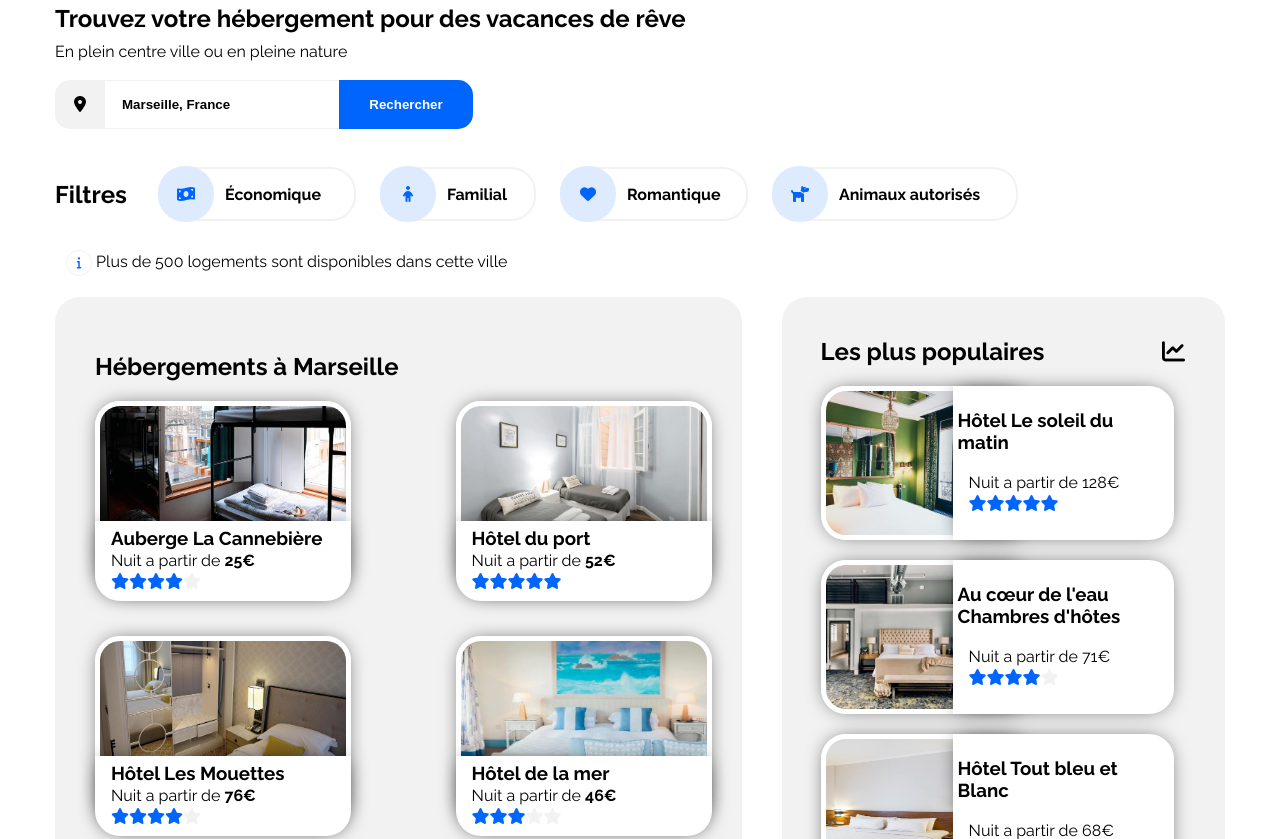
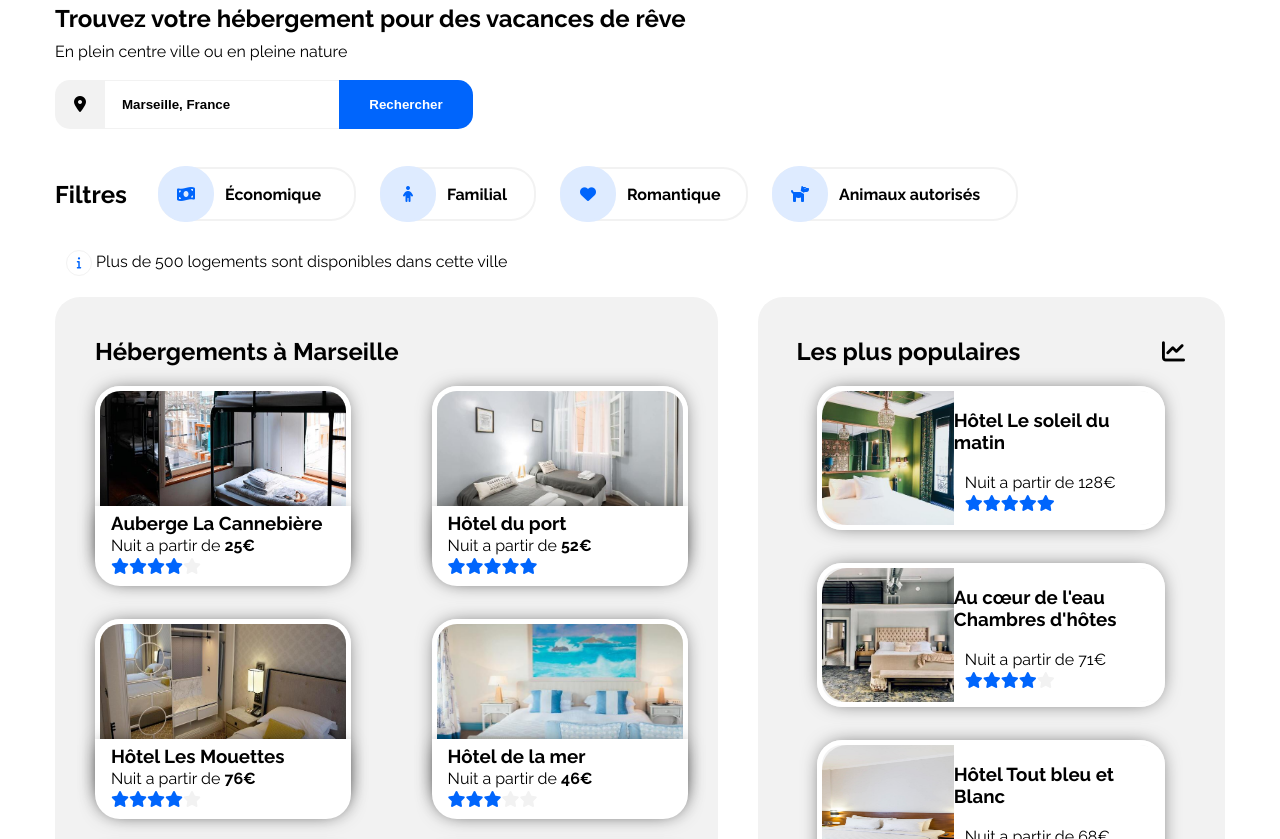
Before and after one commit to Shigni/Reservia, a plain HTML site: page index.html in a window 1280 px wide. Shown: the part 113-952 px from the top of the page. Drawn offline with Linux system fonts and the light colour scheme.

Commit message:
Responsive large box

```diff
--- a/styles.css
+++ b/styles.css
@@ -214,8 +214,12 @@ div.pet a, div.roman a, div.fami a, div.eco a{
 
 /* CARDS */
 
+.test {
+    display: inline-flex;
+}
+
 #hebergements {
-    padding-top: 35px;
+    padding-top: 20px;
     padding-bottom: 40px;
     padding-left: 40px;
     padding-right: 40px;
@@ -237,7 +241,7 @@ div.pet a, div.roman a, div.fami a, div.eco a{
     position: relative;
     height: 180px;
     width: 246px;
-    margin-bottom: 55px;
+    margin-bottom: 53px;
 
 }
 
@@ -335,56 +339,54 @@ div.pet a, div.roman a, div.fami a, div.eco a{
     margin-left: 40px;
     display: flex;
     flex-direction: column;
-}
-
-.test {
-    display: inline-flex;
+    padding-right: 40px;
 }
 
 .ca_pop {
     display: flex;
     position: relative;
-    height: 144px;
-    padding-top: 30px;
+    border: 5px solid white;
+    border-radius: 25px;
+    box-shadow: 0px 0px 20px -6px rgba(0,0,0,0.75);
+    width: 338px;
+    height: 134px;
+    margin-bottom: 33px;
 }
 
 .ca_pop_sub {
-    box-shadow: 0px 0px 20px -6px rgba(0,0,0,0.75);
+    border-radius: 0 25px 25px 0;
     display: flex;
     flex-direction: column;
     position: absolute;
-    z-index: 1;
     top: 0;
     left: 132px;
-    height: 144px;
+    height: 134px;
     width: 211px;
     background-color: white;
-    border: 5px solid white;
-    border-radius: 0px 25px 25px 0px;
 }
 
 .ca_pop_img img {
+    border-radius: 25px 0 0 25px;
     object-position: -40px 0px;
     position: absolute;
     top: 0;
     left: 0;
     width: 200px;
-    height: 144px;
-    border: 5px solid white;
-    border-radius: 25px;
-    box-shadow: 0px 0px 20px -6px rgba(0,0,0,0.75);
+    height: 134px;
 }
 
 .all_ca_pop {
     display: flex;
     flex-direction: column;
+    align-items: center;
+    justify-content: space-evenly;
 }
 
 .stonks {
     display: flex;
     align-items: center;
     justify-content: space-between;
-    padding-right: 40px;
+
 }
 
 .stonks .fas {
```
